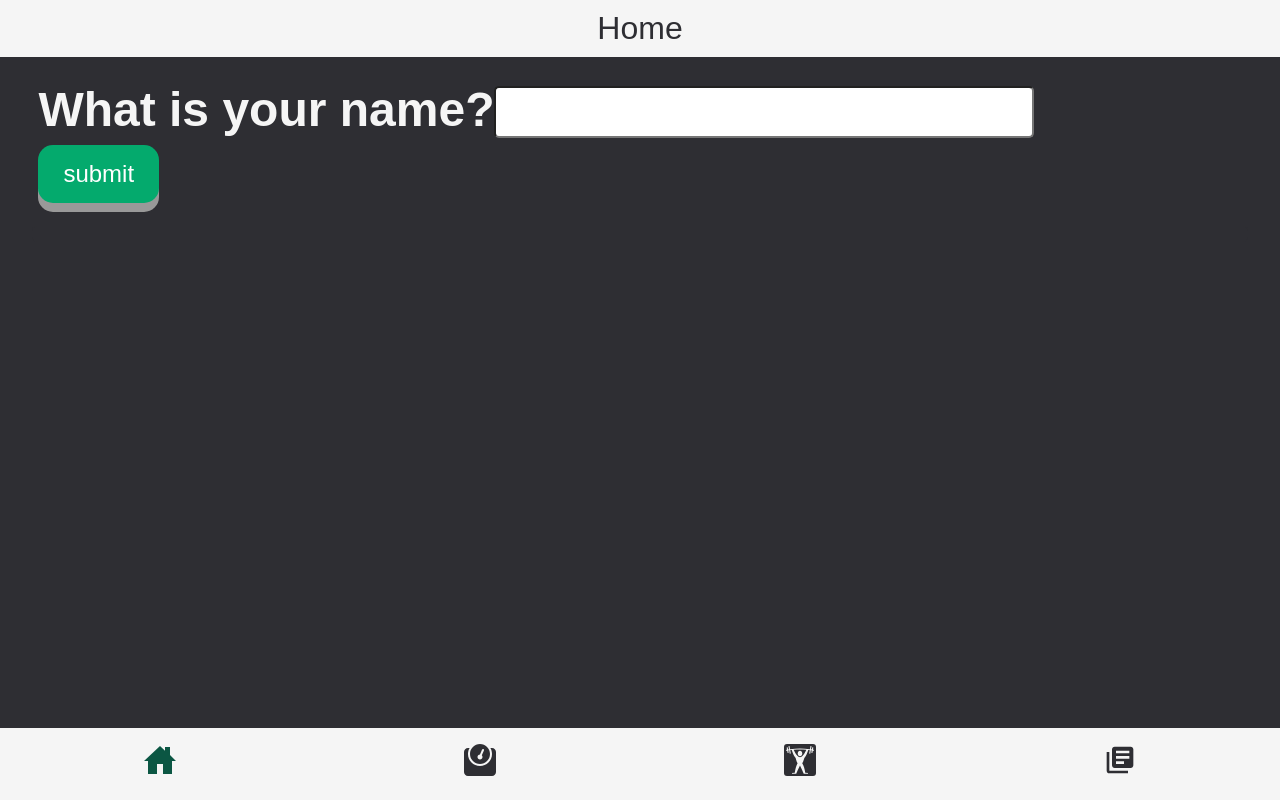
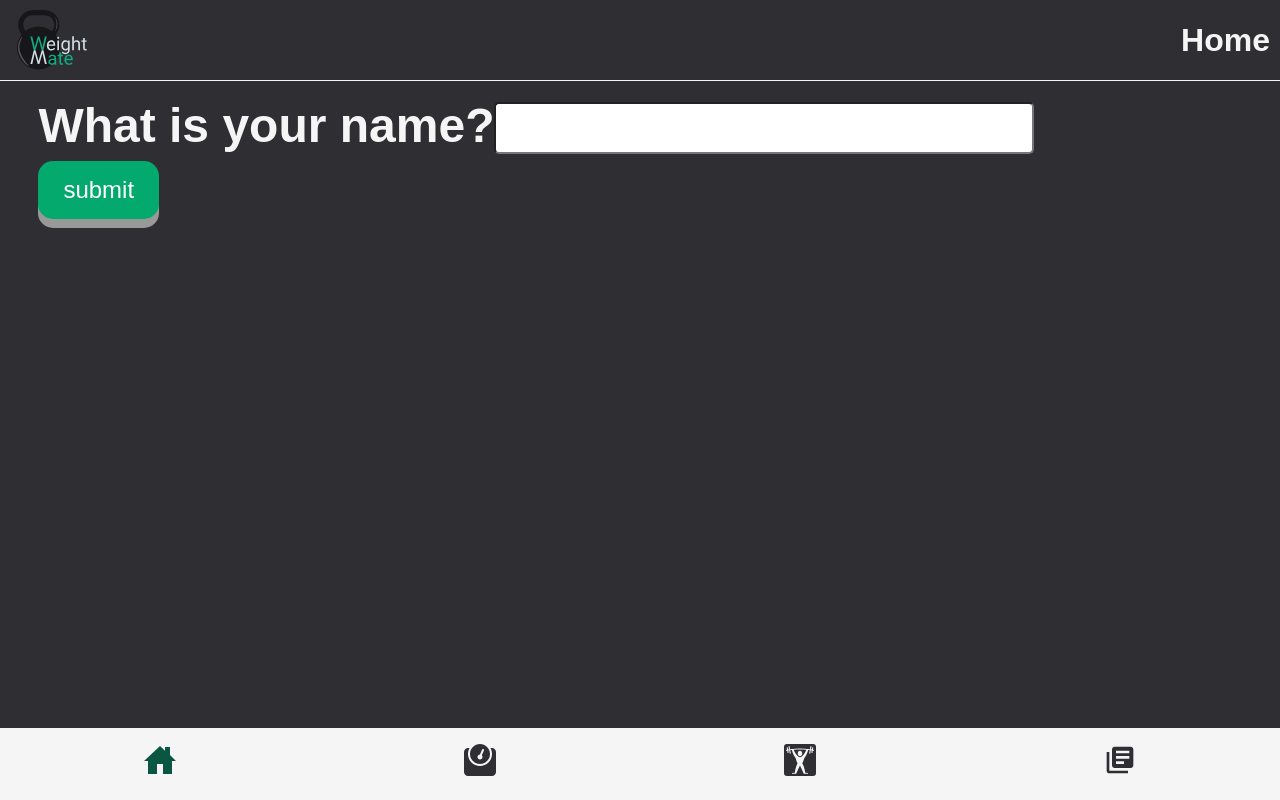
Before and after one commit to AlexJanow/WeightMate, a React (Create React App) app: page / in a window 1280 px wide. Built offline with nearby package versions, Linux system fonts and the light colour scheme.

Commit message:
add header styling

```diff
--- a/src/App.css
+++ b/src/App.css
@@ -1,11 +1,13 @@
 .App {
   text-align: center;
-  padding: 3em 1.5em 0 1.5em;
+  padding: 4em 1.5em 0 1.5em;
   background: var(--primaryBackground);
   background-size: cover;
   min-height: 100vh;
   display: flex;
   flex-direction: column;
+  overflow-y: hidden; /* Hide vertical scrollbar */
+  overflow-x: hidden; /* Hide horizontal scrollbar */
 }
 
 button:hover {
--- a/src/components/Header.css
+++ b/src/components/Header.css
@@ -2,13 +2,23 @@ header {
   position: fixed;
   left: 0;
   top: 0;
-  background-color: var(--secondaryBackground);
-  color: var(--secondary);
+  display: flex;
+  justify-content: space-between;
+
+  background-color: var(--primaryBackground);
+  color: var(--primary);
   width: 100%;
   z-index: 1000;
+  border-bottom: var(--primary) 1px solid;
 }
 h1 {
   font-family: "Rubik", sans-serif;
-  font-weight: 400;
+  font-weight: 900;
   padding: 10px;
+  align-self: center;
 }
+
+.Header__Logo {
+  height: 80px;
+  width: fit-content;
+}
--- a/src/components/Header.js
+++ b/src/components/Header.js
@@ -1,8 +1,10 @@
 import { Switch, Route } from "react-router";
 import "./Header.css";
+import { ReactComponent as Logo } from "../img/Logo.svg";
 export default function Header() {
   return (
     <header>
+      <Logo className="Header__Logo" />
       <Switch>
         <Route path="/bodyweight">
           <h1>Bodyweight</h1>
--- a/src/index.css
+++ b/src/index.css
@@ -17,7 +17,14 @@ body {
   -moz-osx-font-smoothing: grayscale;
   display: flex;
   flex-direction: column;
+  -ms-overflow-style: none; /* for Internet Explorer, Edge */
+  scrollbar-width: none; /* for Firefox */
+  overflow-y: scroll;
 }
+body::-webkit-scrollbar {
+  display: none; /* for Chrome, Safari, and Opera */
+}
+
 /* Chrome, Safari, Edge, Opera */
 input[type="number"]::-webkit-inner-spin-button,
 input[type="number"]::-webkit-outer-spin-button {
--- a/src/pages/SingleExercise.js
+++ b/src/pages/SingleExercise.js
@@ -16,6 +16,8 @@ const useStyles = makeStyles((theme) => ({
   },
   heading: {
     margin: "auto",
+    fontSize: "1.2rem",
+    fontFamily: ['"Rubik'],
   },
 }));
 export default function SingleExercise() {
```
Also changed, not shown: src/img/Logo.svg (added).
